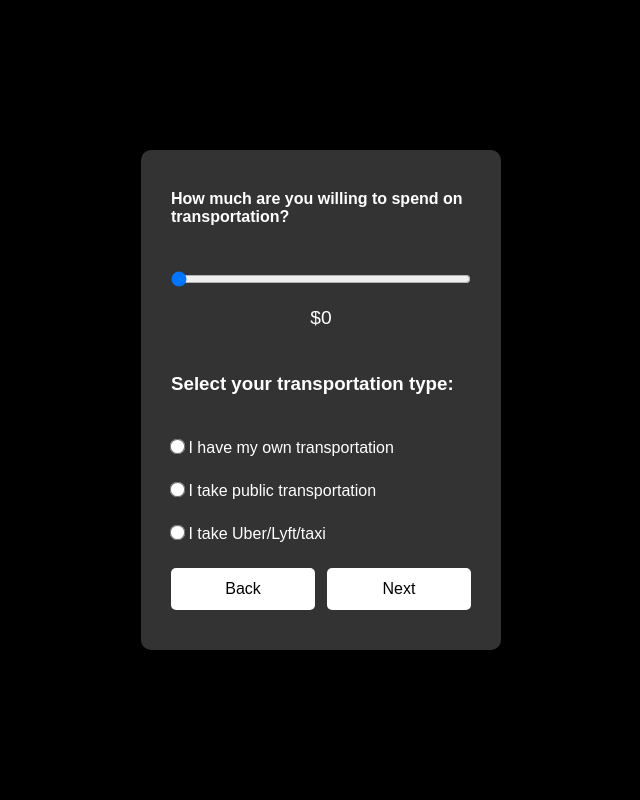
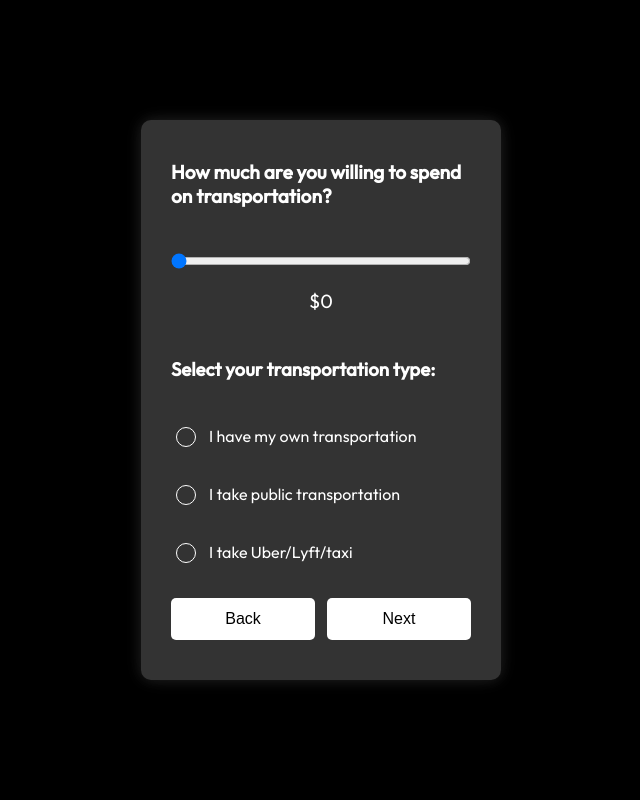
Before and after one commit to Dezind/safecircle, a PHP site: page /customization4.php in a window 1280 px wide. Shown: the whole page, without its empty margins (319-959 px from the left). Run offline with PHP 8.4, Linux system fonts and the light colour scheme.

Commit message:
Update customization4.php

```diff
--- a/customization4.php
+++ b/customization4.php
@@ -11,7 +11,7 @@ if ($_SERVER['REQUEST_METHOD'] === 'POST') {
     $_SESSION['transportation-amount'] = $transportationAmount;
     $_SESSION['transportation-type'] = $transportationType;
 
-    // Redirect to the next page (e.g., customization5.php or a final page)
+    // Redirect to the next page (e.g., customization5.php)
     header("Location: customization5.php");
     exit;
 }
@@ -20,23 +20,15 @@ if ($_SERVER['REQUEST_METHOD'] === 'POST') {
 <!DOCTYPE html>
 <html lang="en">
 <head>
-    <!-- Google tag (gtag.js) -->
-    <script async src="https://www.googletagmanager.com/gtag/js?id=G-E5TVCZMWYR"></script>
-    <script>
-        window.dataLayer = window.dataLayer || [];
-        function gtag(){dataLayer.push(arguments);}
-        gtag('js', new Date());
-
-        gtag('config', 'G-E5TVCZMWYR');
-    </script>
     <meta charset="UTF-8">
     <meta name="viewport" content="width=device-width, initial-scale=1.0">
     <title>Customization 4</title>
+    <link href="https://fonts.googleapis.com/css2?family=Outfit:wght@300;400;500&display=swap" rel="stylesheet">
     <style>
         body {
             background-color: black;
             color: white;
-            font-family: Arial, sans-serif;
+            font-family: 'Outfit', -apple-system, BlinkMacSystemFont, sans-serif;
             display: flex;
             justify-content: center;
             align-items: center;
@@ -50,6 +42,8 @@ if ($_SERVER['REQUEST_METHOD'] === 'POST') {
             border-radius: 10px;
             width: 360px;
             box-sizing: border-box;
+            backdrop-filter: blur(10px);
+            box-shadow: 0 0 15px rgba(255, 255, 255, 0.1), 0 0 20px rgba(255, 255, 255, 0.05);
         }
 
         .quiz-container form {
@@ -59,15 +53,41 @@ if ($_SERVER['REQUEST_METHOD'] === 'POST') {
         }
 
         .quiz-container h2 {
-            font-size: 1em;
+            font-size: 1.2rem;
             margin: 0 0 10px 0;
             text-align: left;
+            color: white;
         }
 
         label {
-            font-size: 1em;
-            margin: 0;
-            text-align: left;
+            font-size: 1rem;
+            display: flex;
+            align-items: center;
+            gap: 10px;
+            cursor: pointer;
+            margin-bottom: 10px; /* Increased space between each label */
+        }
+
+        input[type="radio"] {
+            appearance: none;
+            width: 20px;
+            height: 20px;
+            border: 1px solid white;
+            border-radius: 50%;
+            cursor: pointer;
+            position: relative;
+        }
+
+        input[type="radio"]:checked::before {
+            content: '';
+            position: absolute;
+            top: 50%;
+            left: 50%;
+            transform: translate(-50%, -50%);
+            width: 12px;
+            height: 12px;
+            background-color: white;
+            border-radius: 50%;
         }
 
         input[type="range"] {
@@ -75,12 +95,6 @@ if ($_SERVER['REQUEST_METHOD'] === 'POST') {
             margin: 10px 0;
         }
 
-        input[type="radio"] {
-            margin: 0;
-            transform: scale(1.2);
-        }
-
-        /* Style for the buttons container */
         .button-container {
             display: flex;
             justify-content: space-between;
@@ -93,8 +107,8 @@ if ($_SERVER['REQUEST_METHOD'] === 'POST') {
             border: none;
             border-radius: 5px;
             cursor: pointer;
-            font-size: 1em;
-            width: 48%; /* Ensures buttons are side by side */
+            font-size: 1rem;
+            width: 48%;
         }
 
         button:hover {
```
